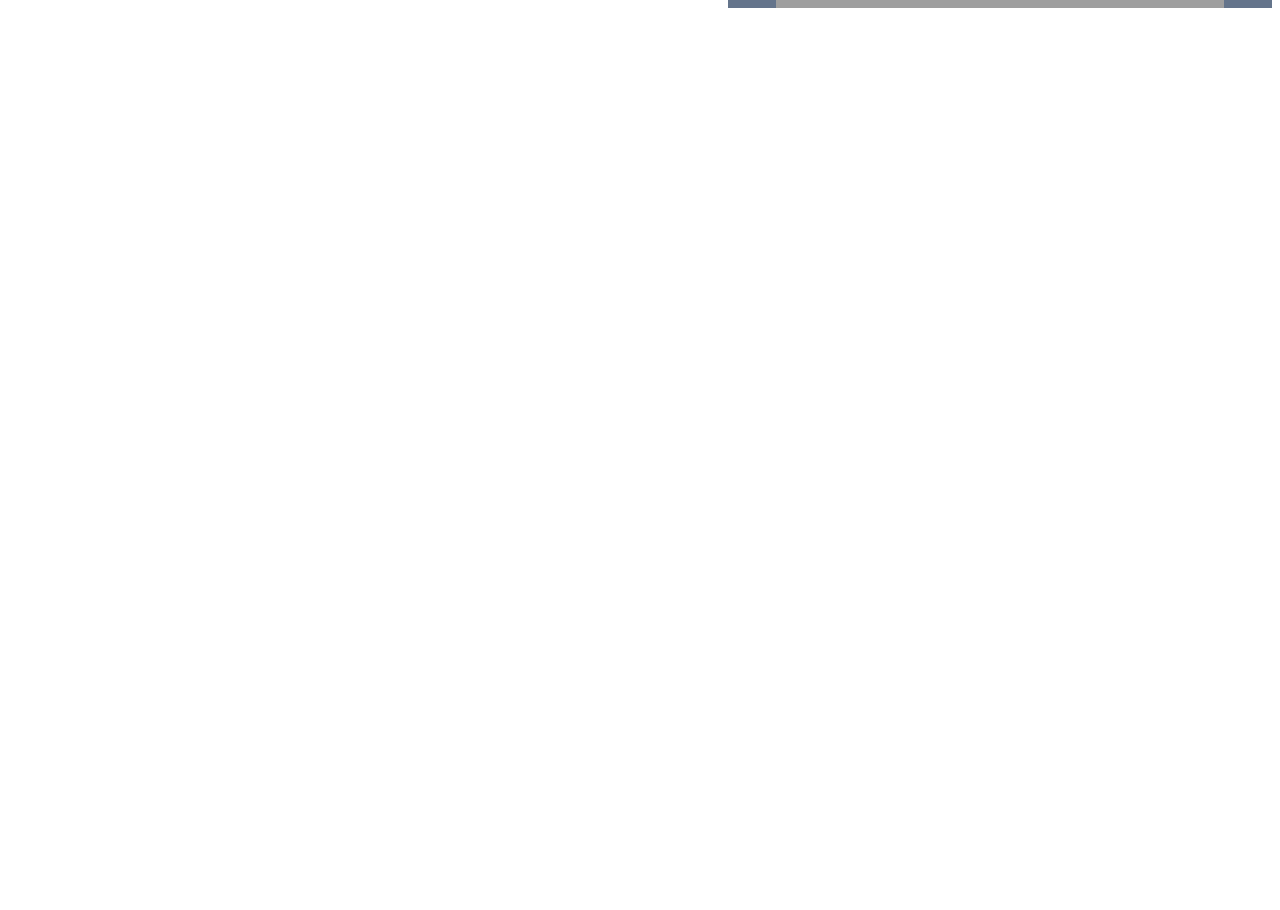
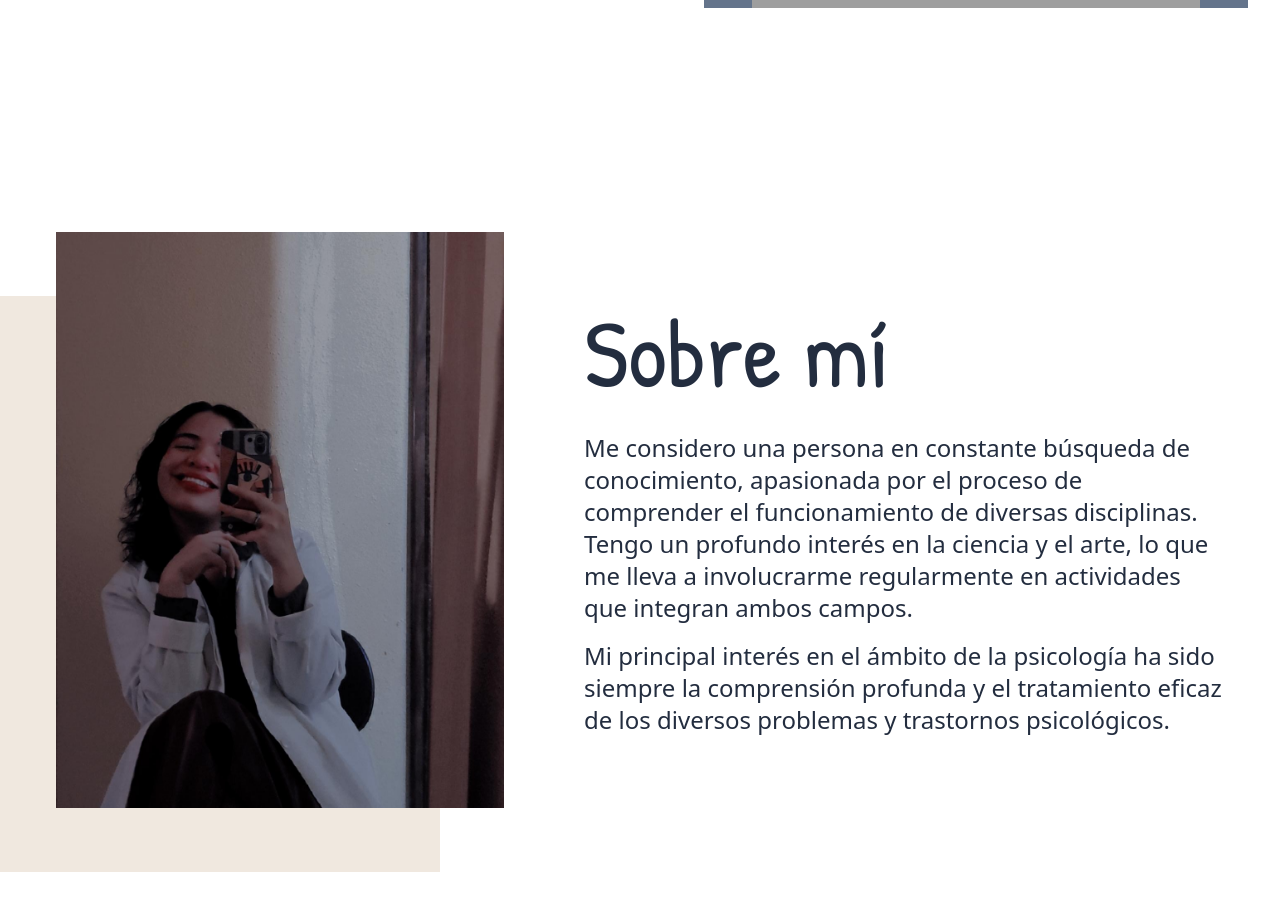
Before and after one commit to 99tsantos/psicologa_libni, a Next.js app: page / in a window 1280 px wide. Shown: the part 1480-2390 px from the top of the page. Before the commit the page ends 1600 px from the top, so only its background shows below. Built offline with nearby package versions, Linux system fonts and the light colour scheme; grey boxes are pictures that could not be loaded.

Commit message:
feat: about me section; fix mobile padding across the website; fix navbar behaviour position and mobile text size

```diff
--- a/src/app/page.tsx
+++ b/src/app/page.tsx
@@ -10,12 +10,12 @@ import { useRouter } from "next/navigation";
 export default function Home() {
   const router = useRouter();
   return (
-    <main className="w-full">
+    <main className="w-full pt-24 lg:pt-0 relative">
       <Navbar />
       <Hero />
       <Services />
-      {/* <AboutMe />
-      <ContactMe /> */}
+      <AboutMe />
+      {/* <ContactMe /> */}
     </main>
   );
 }
--- a/src/components/AboutMe.tsx
+++ b/src/components/AboutMe.tsx
@@ -1,18 +1,33 @@
 export default function AboutMe() {
   return (
     <section
-      className="bg-local-lightgrey text-local-navy w-full h-2/3 flex flex-col md:flex-row justify-center items-center gap-4"
-      id="aboutme"
+      className="w-full h-screen flex flex-col lg:flex-row lg:justify-center items-center gap-20 px-8 lg:px-0 pt-8 lg:pt-0"
+      id="about-me"
     >
-      <div className="w-96 h-96 bg-[url('/assets/about-me.png')]"></div>
-      <div className="w-1/2 flex flex-col gap-4">
-        <h1 className="text-4xl text-local-navy font-patrick">Sobre mí...</h1>
-        <p className="text-local-navy">
-          Siempre me encuentro en constante aprendizaje, disfruto del proceso de
-          entender la funcionalidad de las cosas. Me gusta la ciencia y el arte,
-          así que continuamente estoy envuelta en actividades donde se
-          involucren.
-        </p>
+      <div className="flex justify-center items-center about-shadow ">
+        <div
+          title="Psicóloga Libní Gonzaléz"
+          className="w-[16rem] h-[20rem] md:w-[20rem] md:h-[28rem] xl:w-[28rem] xl:h-[36rem] bg-[url('/assets/about-me.png')] bg-cover bg-center"
+        />
+      </div>
+      <div className="w-full lg:w-1/2 flex flex-col gap-4 lg:gap-8">
+        <h1 className="text-4xl lg:text-8xl text-local-navy font-patrick">
+          Sobre mí
+        </h1>
+        <div className="text-local-navy flex flex-col justify-normal gap-2 lg:gap-4">
+          <p className="text-md lg:text-2xl">
+            Me considero una persona en constante búsqueda de conocimiento,
+            apasionada por el proceso de comprender el funcionamiento de
+            diversas disciplinas. Tengo un profundo interés en la ciencia y el
+            arte, lo que me lleva a involucrarme regularmente en actividades que
+            integran ambos campos.
+          </p>
+          <p className="text-md lg:text-2xl">
+            Mi principal interés en el ámbito de la psicología ha sido siempre
+            la comprensión profunda y el tratamiento eficaz de los diversos
+            problemas y trastornos psicológicos.
+          </p>
+        </div>
       </div>
     </section>
   );
--- a/src/components/Hero.tsx
+++ b/src/components/Hero.tsx
@@ -1,7 +1,7 @@
 export default function Hero() {
   return (
     <section
-      className="w-full h-screen flex flex-col lg:flex-row lg:justify-center items-center gap-20 pt-24 lg:pt-0 p-8 lg:p-0"
+      className="w-full h-screen flex flex-col lg:flex-row lg:justify-center items-center gap-20 px-8 lg:px-0"
       id="hero"
     >
       <div className="bg-slate-500 px-8 xl:px-12 hero-shadow">
--- a/src/components/Services.tsx
+++ b/src/components/Services.tsx
@@ -2,7 +2,7 @@ export default function Services() {
   return (
     <section
       id="services"
-      className="w-full h-screen flex flex-col lg:flex-row lg:justify-center items-center gap-20 pt-24 lg:pt-0 p-8 lg:p-0"
+      className="w-full h-screen flex flex-col-reverse lg:flex-row lg:justify-center items-center gap-8 px-8 lg:px-0"
     >
       <div className="w-full lg:w-1/2 flex flex-col gap-4 lg:gap-8">
         <h1 className="text-4xl lg:text-8xl text-local-navy font-patrick">
--- a/src/components/navbar.tsx
+++ b/src/components/navbar.tsx
@@ -1,10 +1,9 @@
-"use client";
 import { useEffect, useState } from "react";
 
 const NAV_ITEMS = [
   { id: "hero", label: "Hola!" },
   { id: "services", label: "Servicios" },
-  { id: "aboutme", label: "Sobre mí" },
+  { id: "about-me", label: "Sobre mí" },
   { id: "information", label: "Contactos" },
 ];
 
@@ -52,14 +51,14 @@ export default function Navbar() {
   };
 
   return (
-    <div className="w-full bg-opacity-1 bg-white fixed text-black flex justify-between px-8 py-4">
+    <div className="w-full bg-opacity-1 bg-white absolute top-0 text-black flex justify-between items-center px-8 py-4">
       <div className="bg-[url('/assets/logo.png')] bg-cover bg-center w-10 h-10"></div>
       <div>
         <ul className="flex gap-4 md:gap-20 justify-end">
           {NAV_ITEMS.map((item, i) => (
             <li
               key={item.id}
-              className={`cursor-pointer font-patrick text-2xl ${
+              className={`cursor-pointer font-patrick text-md lg:text-2xl ${
                 selectedSection === i ? "font-bold" : "font-normal"
               }`}
               onClick={() => handleClick(item.id, i)}
```
